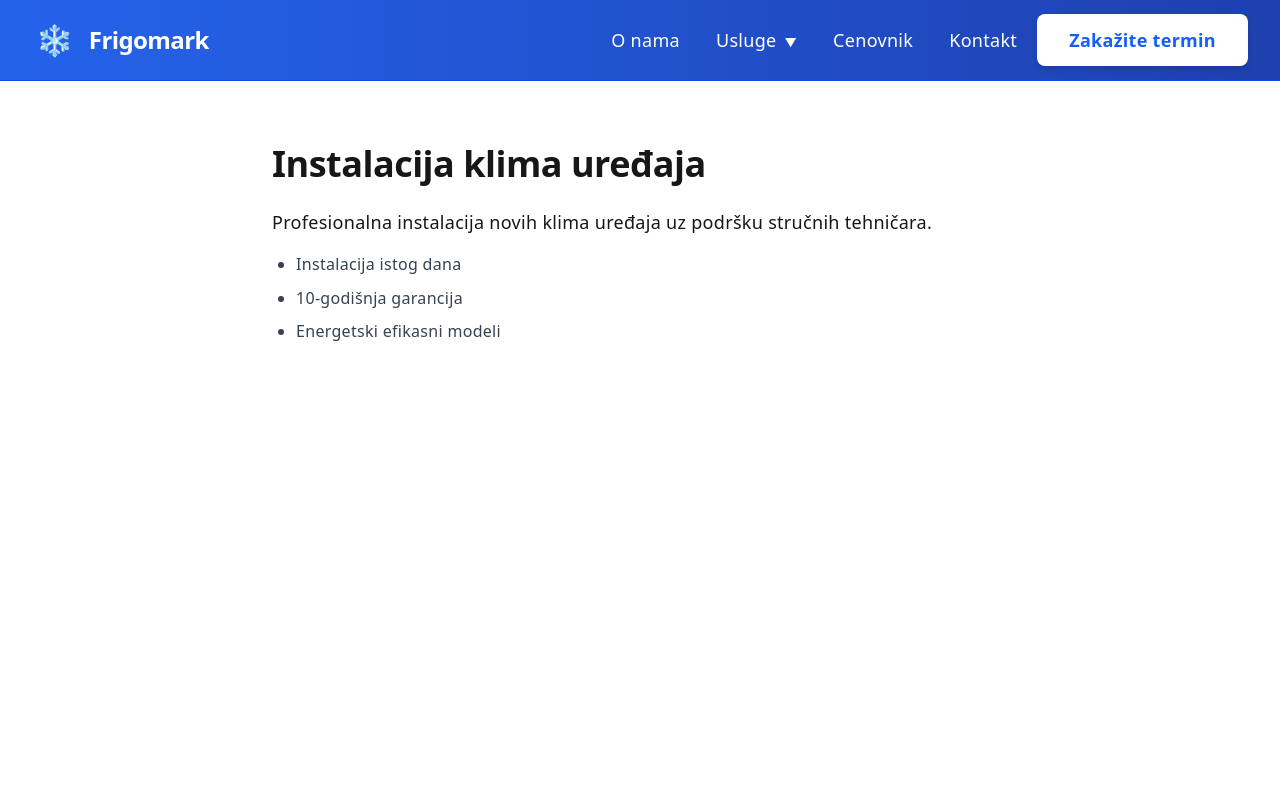
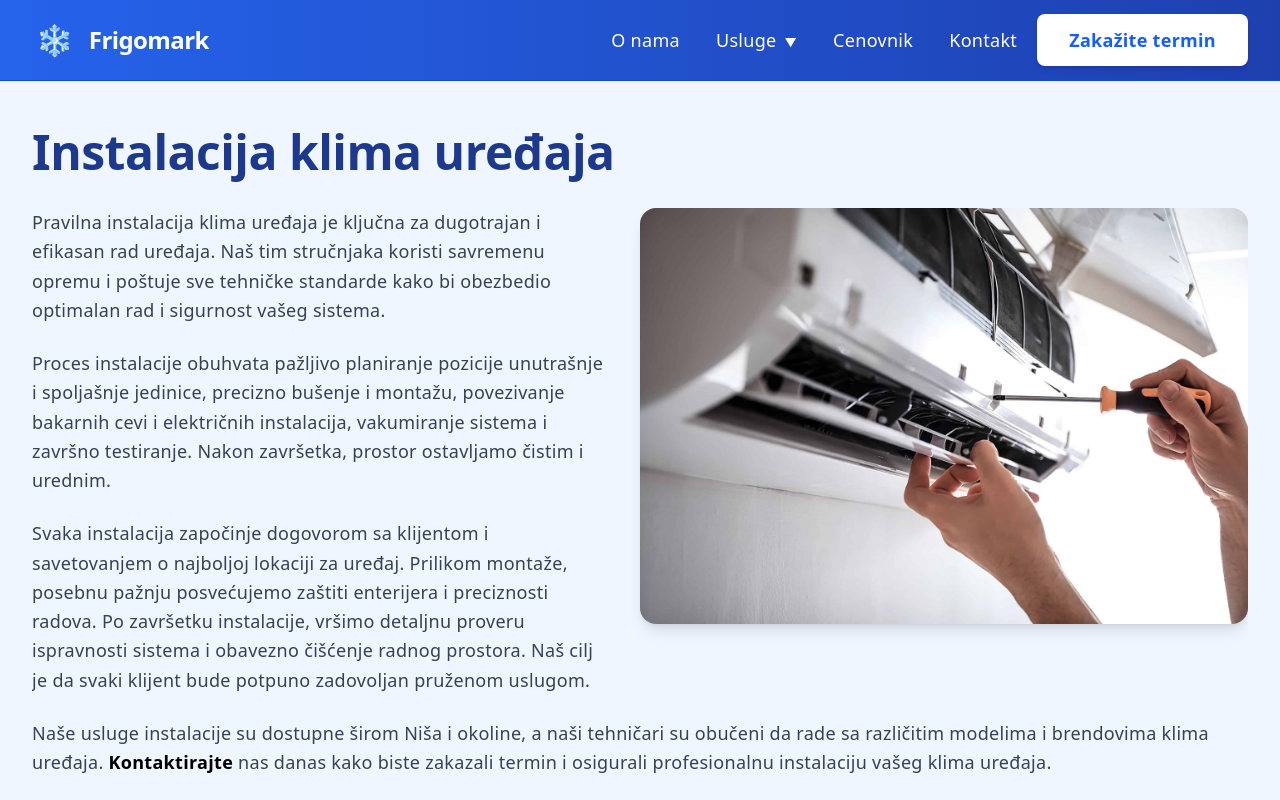
Before and after one commit to RaptorFF/next.js-frigo-mark-project, a Next.js app: page /installation in a window 1280 px wide. Shown: the top 800 px of the page. Built offline with nearby package versions, Linux system fonts and the light colour scheme.

Commit message:
Creating Content on Installation Page

```diff
--- a/app/installation/page.js
+++ b/app/installation/page.js
@@ -1,18 +1,59 @@
+import Image from "next/image";
+import Link from "next/link";
+
 export default function InstalationPage() {
   return (
-    <div className="min-h-screen flex flex-col pt-20 bg-white">
-      <main className="flex-1 max-w-3xl mx-auto w-full py-16 px-4">
-        <h1 className="text-4xl font-bold mb-6">Instalacija klima uređaja</h1>
-        <p className="text-lg mb-4">
-          Profesionalna instalacija novih klima uređaja uz podršku stručnih
-          tehničara.
-        </p>
-        <ul className="list-disc pl-6 text-gray-700 space-y-2">
-          <li>Instalacija istog dana</li>
-          <li>10-godišnja garancija</li>
-          <li>Energetski efikasni modeli</li>
-        </ul>
-      </main>
-    </div>
+    <section className="mx-auto pt-32 pb-20 px-6 lg:px-8 bg-blue-50">
+      <div className="space-y-12">
+        <div>
+          <h1 className="text-4xl md:text-5xl font-bold text-blue-900 mb-8 tracking-tight text-left">
+            Instalacija klima uređaja
+          </h1>
+          <div className="overflow-hidden">
+            <Image
+              src="/ac-installation.jpeg"
+              alt="Proces instalacije klima uređaja"
+              width={1200}
+              height={720}
+              className="float-right ml-0 md:ml-8 mb-6 md:mb-4 w-full md:w-1/2 h-80 md:h-104 object-cover rounded-2xl shadow-lg"
+            />
+            <p className="text-lg text-gray-700 mb-6 leading-relaxed">
+              Pravilna instalacija klima uređaja je ključna za dugotrajan i
+              efikasan rad uređaja. Naš tim stručnjaka koristi savremenu opremu
+              i poštuje sve tehničke standarde kako bi obezbedio optimalan rad i
+              sigurnost vašeg sistema.
+            </p>
+            <p className="text-lg text-gray-700 leading-relaxed">
+              Proces instalacije obuhvata pažljivo planiranje pozicije
+              unutrašnje i spoljašnje jedinice, precizno bušenje i montažu,
+              povezivanje bakarnih cevi i električnih instalacija, vakumiranje
+              sistema i završno testiranje. Nakon završetka, prostor ostavljamo
+              čistim i urednim.
+            </p>
+            <p className="text-lg text-gray-700 mt-6 leading-relaxed">
+              Svaka instalacija započinje dogovorom sa klijentom i savetovanjem
+              o najboljoj lokaciji za uređaj. Prilikom montaže, posebnu pažnju
+              posvećujemo zaštiti enterijera i preciznosti radova. Po završetku
+              instalacije, vršimo detaljnu proveru ispravnosti sistema i
+              obavezno čišćenje radnog prostora. Naš cilj je da svaki klijent
+              bude potpuno zadovoljan pruženom uslugom.
+            </p>
+            <p className="text-lg text-gray-700 mt-6 leading-relaxed">
+              Naše usluge instalacije su dostupne širom Niša i okoline, a naši
+              tehničari su obučeni da rade sa različitim modelima i brendovima
+              klima uređaja.{" "}
+              <Link
+                href="/contact"
+                className="text-black hover:text-blue-900 font-semibold"
+              >
+                Kontaktirajte
+              </Link>{" "}
+              nas danas kako biste zakazali termin i osigurali profesionalnu
+              instalaciju vašeg klima uređaja.
+            </p>
+          </div>
+        </div>
+      </div>
+    </section>
   );
 }
```
